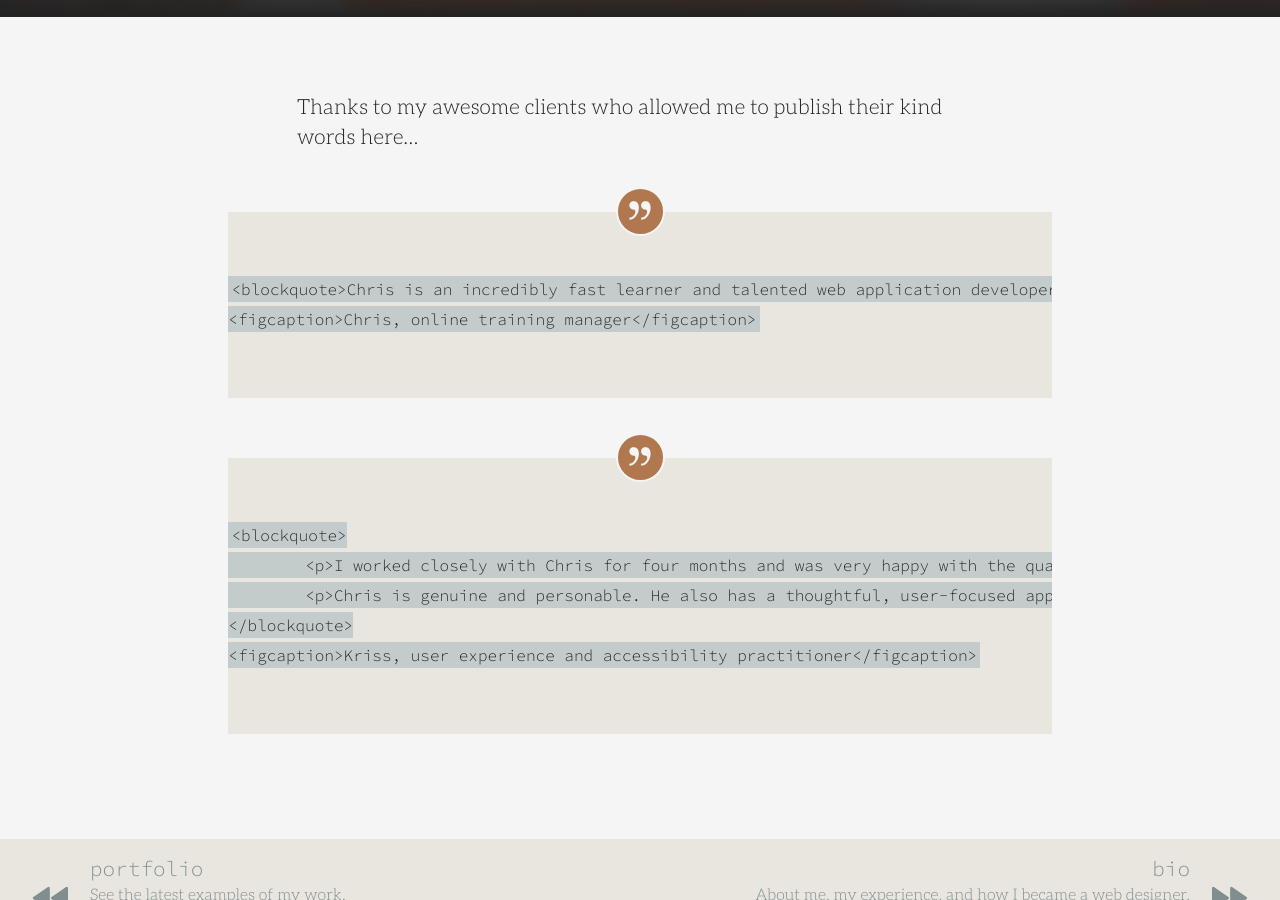
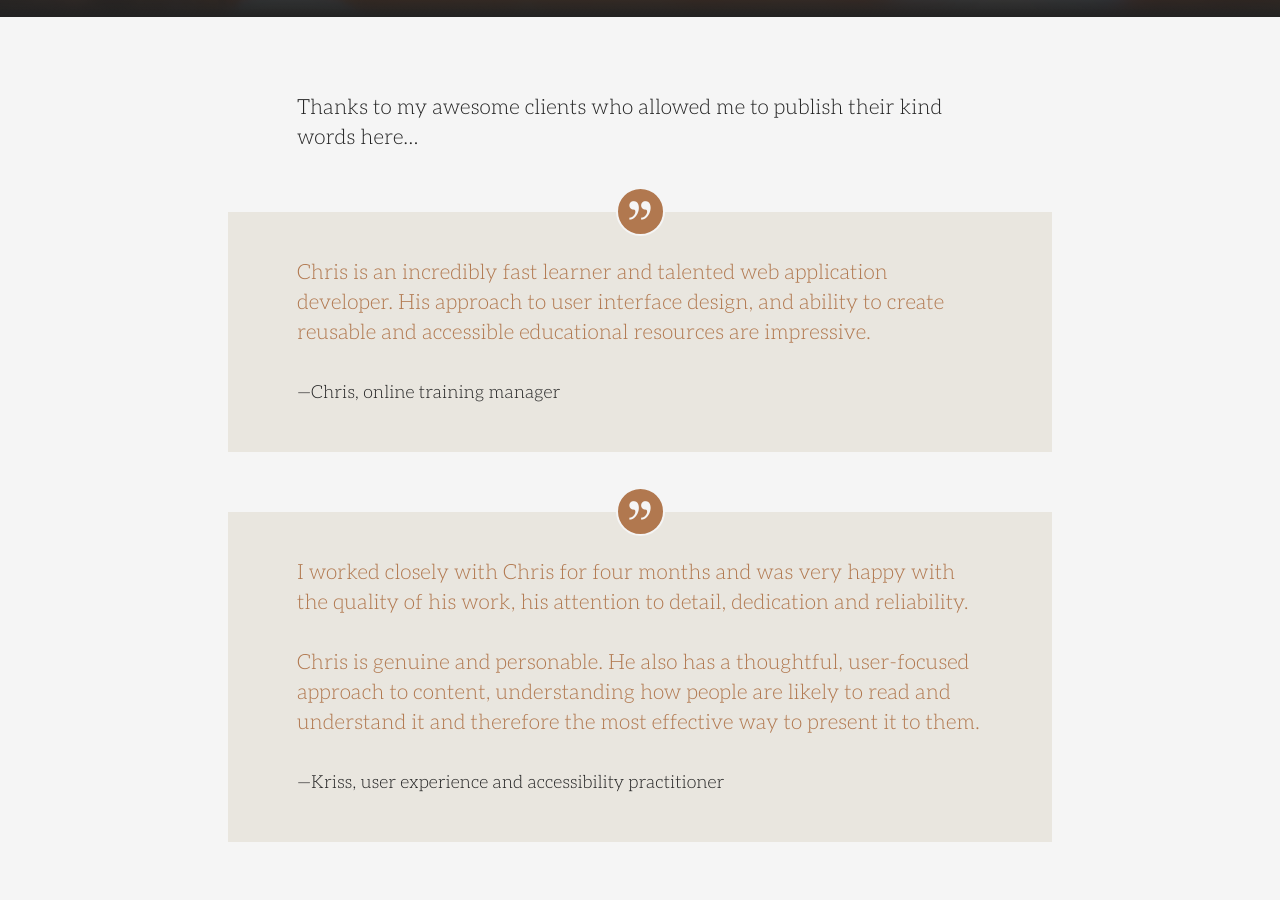
Before and after one commit to cjbarnes/cjbarnes.github.io, a Jekyll site: the page built from _pages/kind-words.md, in a window 1280 px wide and 900 px high, scrolled down 483 px. Built offline with Jekyll 4.4.1, drawn with Linux system fonts in a browser that asks for light colours.

Commit message:
Fixed problem with Kind Words blockquote markup

```diff
--- a/_pages/kind-words.md
+++ b/_pages/kind-words.md
@@ -10,14 +10,15 @@ Thanks to my awesome clients who allowed me to publish their kind words here…
 {: .lead}
 
 <figure class="quote">
-	<blockquote>Chris is an incredibly fast learner and talented web application developer. His approach to user interface design, and ability to create reusable and accessible educational resources are impressive.</blockquote>
-	<figcaption>Chris, online training manager</figcaption>
+> Chris is an incredibly fast learner and talented web application developer. His approach to user interface design, and ability to create reusable and accessible educational resources are impressive.
+
+<cite>Chris, online training manager</cite>
 </figure>
 
 <figure class="quote">
-	<blockquote>
-		<p>I worked closely with Chris for four months and was very happy with the quality of his work, his attention to detail, dedication and reliability.</p>
-		<p>Chris is genuine and personable. He also has a thoughtful, user-focused approach to content, understanding how people are likely to read and understand it and therefore the most effective way to present it to them.</p>
-	</blockquote>
-	<figcaption>Kriss, user experience and accessibility practitioner</figcaption>
+> I worked closely with Chris for four months and was very happy with the quality of his work, his attention to detail, dedication and reliability.
+>
+> Chris is genuine and personable. He also has a thoughtful, user-focused approach to content, understanding how people are likely to read and understand it and therefore the most effective way to present it to them.
+
+<cite>Kriss, user experience and accessibility practitioner</cite>
 </figure>
```
